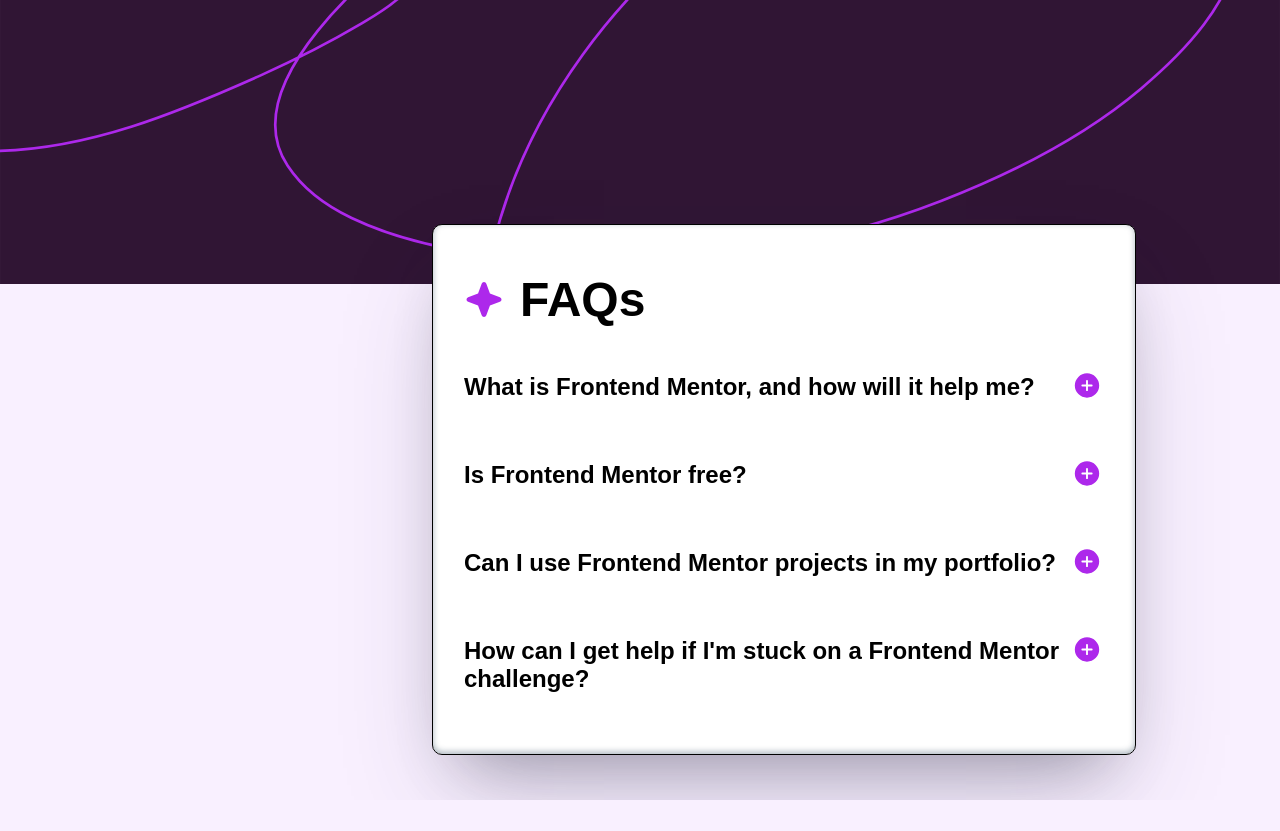
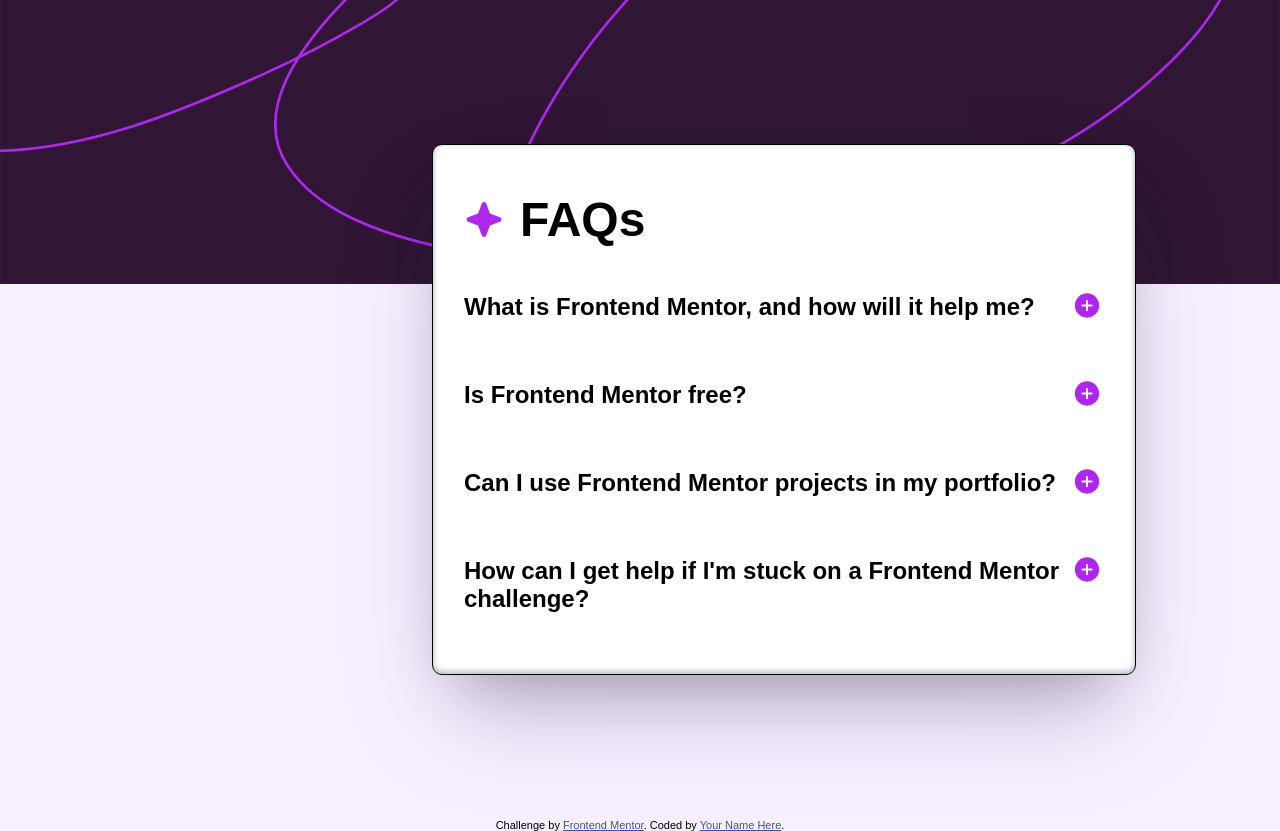
Before and after one commit to 578shivam/faq, a plain HTML site: page index.html in a window 1280 px wide. Before the commit the page ends 800 px from the top, so only its background shows below. Drawn offline with Linux system fonts and the light colour scheme.

```diff
--- a/index.html
+++ b/index.html
@@ -48,8 +48,8 @@
     padding: 31px;
     display: flex;
     flex-direction: column;
-    position: absolute;
-    top: 14rem;
+    position: relative;
+    top: -9rem;
     left: 27rem;
     border-radius: 10px;
     border: solid 1px;
```
